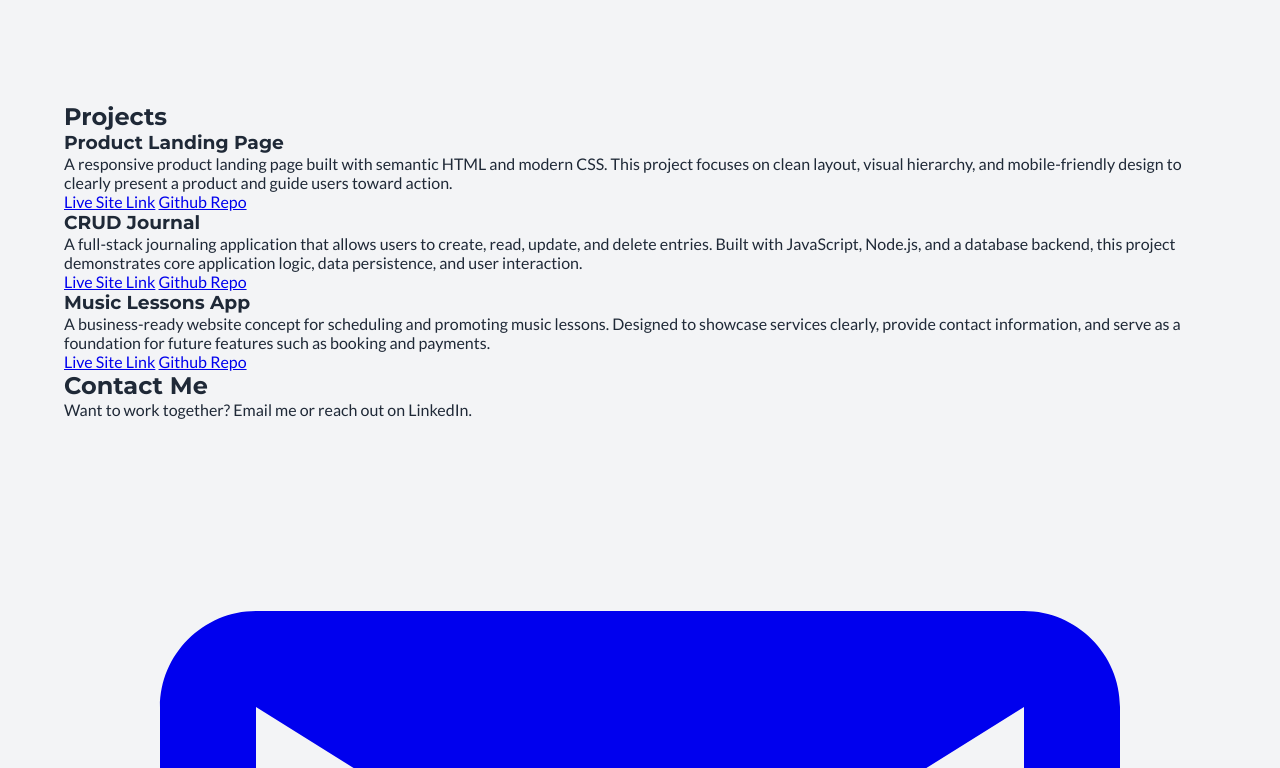
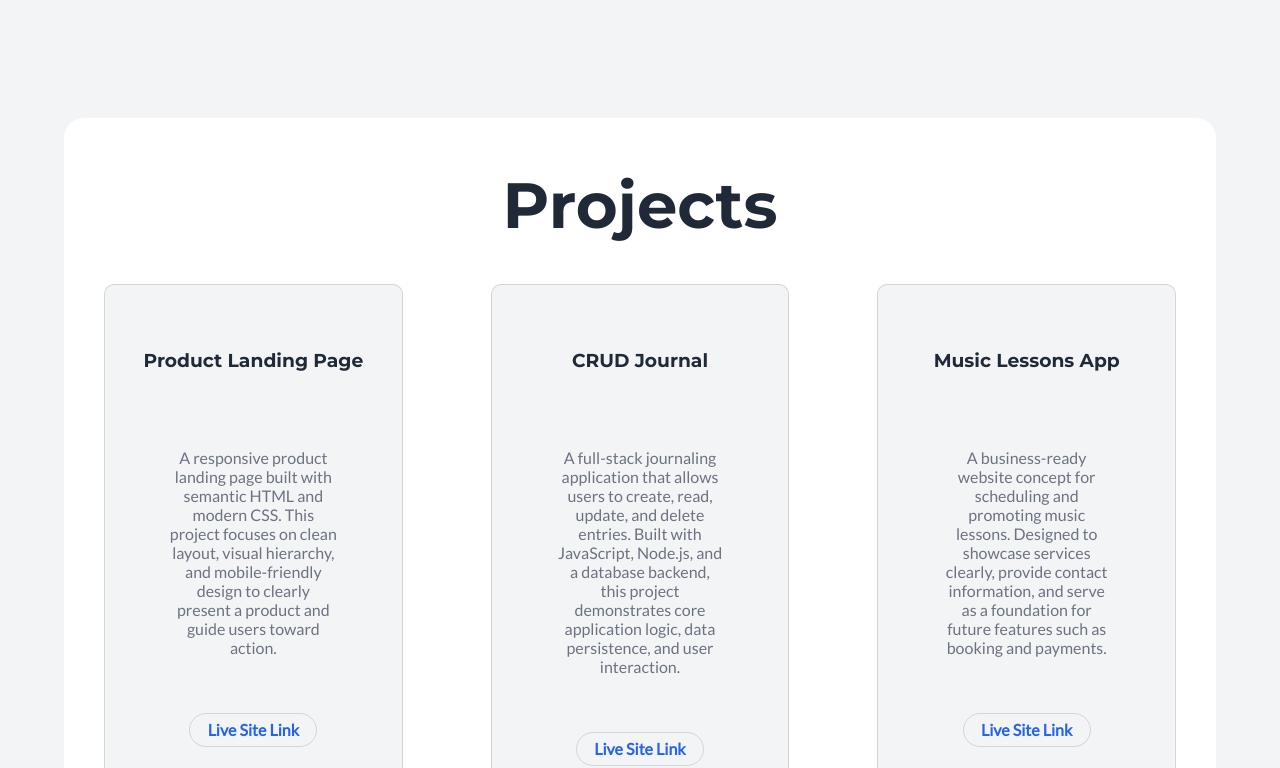
Before and after one commit to austinpettis/portfolio, a plain HTML site: page index.html in a window 1280 px wide. Shown: the part 698-1466 px from the top of the page. Drawn offline with Linux system fonts and the light colour scheme.

Commit message:
style: add project layout and styles and button styles

```diff
--- a/styles.css
+++ b/styles.css
@@ -181,3 +181,89 @@ main {
     list-style-type: disc;
 
 }
+.project-section {
+    background: var(--color-bg);
+    border-radius: 20px;
+    scroll-margin-top: 150px;
+    margin-top: var(--space-md);
+}
+.project-cards {
+    display: flex;
+    gap:var(--space-5);
+    padding: var(--space-xs);
+
+
+}
+h2 {
+    padding-top: var(--space-xl);
+    text-align: center;
+    font-size: var(--font-3xl);
+}
+h3 {
+    padding: var(--space-lg) 0;
+}
+.project-card{
+    min-height: 40vh;
+    width:30vw;
+    border: 2px solid var(--color-text);
+    margin: var(--space-lg);
+    border-radius: 10px;
+    justify-content: space-evenly;
+    padding: var(--space-lg);
+    text-align: center;
+    background:var(--color-surface);
+    color: var(--color-text);
+    border: 1px solid color-mix(in srgb, var(--color-text) 15%, transparent);
+
+}
+.project-card p {
+    color: var(--color-text-muted);
+    padding: var(--space-lg);
+    margin: var(--space-sm) auto;
+}
+
+
+/* Reusable button system */
+.btn {
+  display: inline-flex;
+  align-items: center;
+  gap: var(--space-xs);
+  text-decoration: none;
+  font-weight: 600;
+  line-height: 1;
+  padding: var(--space-sm) var(--space-md);
+  border-radius: 10px;
+  border: 1px solid color-mix(in srgb, var(--color-text) 15%, transparent);
+  background: var(--color-bg);
+  color: var(--color-text);
+  min-width: calc(var(--space-2xl) * 2);
+
+}
+
+.btn:hover {
+  background: var(--color-accent);
+  color: var(--color-bg);
+}
+.btn:focus-visible{
+    background: var(--color-accent);
+    color: var(--color-bg);
+}
+/* Slightly quieter CTA for project links */
+.btn--ghost {
+    display: inline-block;
+    color: var(--color-accent);
+    background: transparent;
+    text-decoration: none;
+    border-radius: 20px;
+    padding: var(--space-xs);
+    margin: var(--space-sm)
+}
+
+.btn--ghost:hover {
+    background: var(--color-accent);
+    color: var(--color-bg);
+}
+.btn--ghost:focus-visible {
+    background: var(--color-accent);
+    color: var(--color-bg);
+}
```
